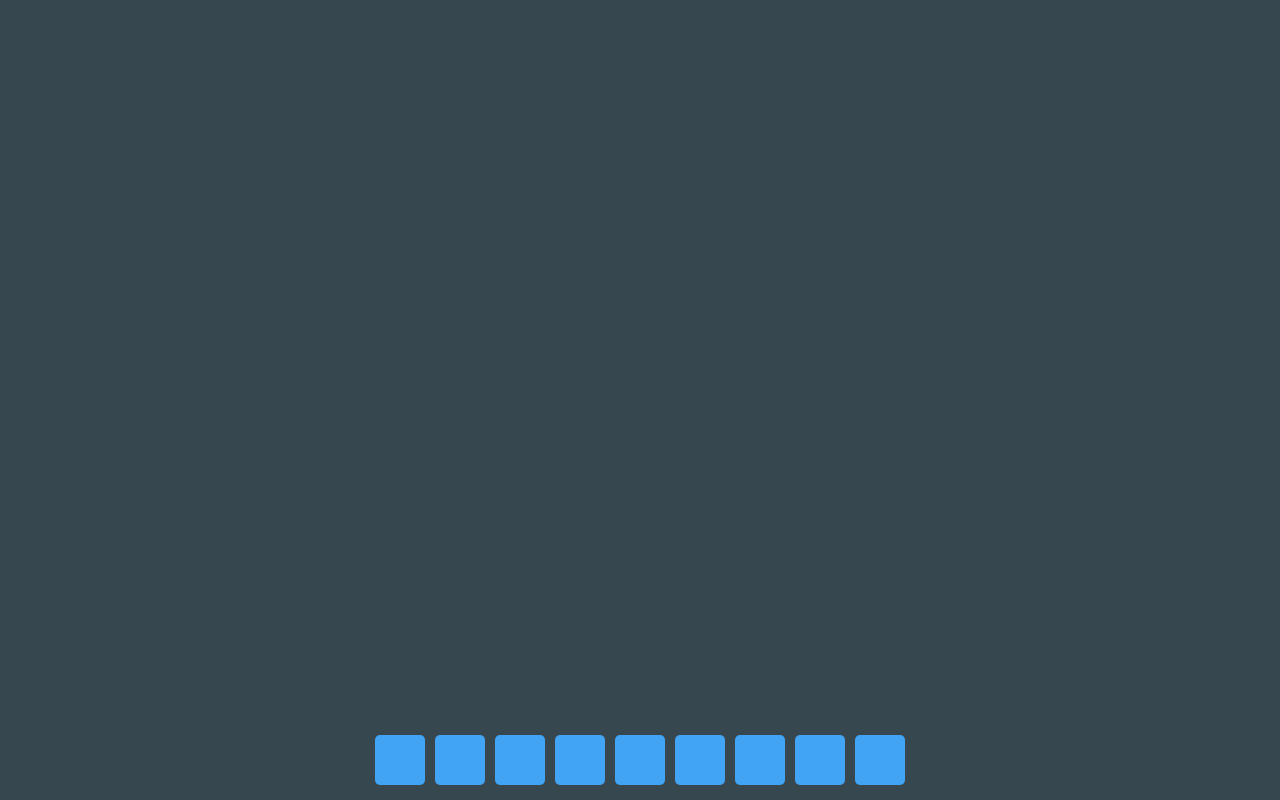
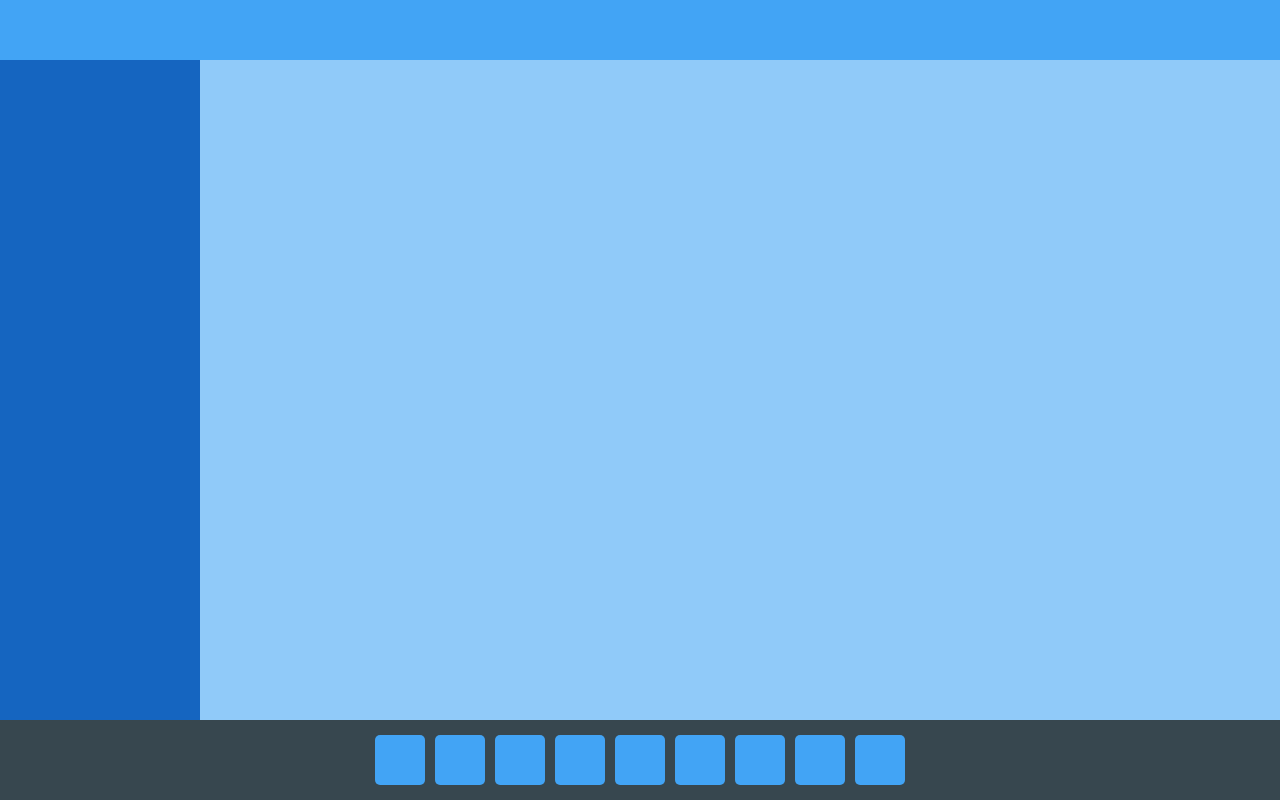
Before and after one commit to asmaus/menuPad, an Angular app: page / in a window 1280 px wide. Built offline with nearby package versions, Linux system fonts and the light colour scheme.

Commit message:
side-bar

```diff
--- a/src/app/app.component.html
+++ b/src/app/app.component.html
@@ -1,3 +1,10 @@
+<div class="header"></div>
+
+<div class="main">
+  <div class="side-bar"></div>
+  <div class="content"></div>
+</div>
+
 <div class="footer">
   <div class="square"></div>
   <div class="square"></div>
--- a/src/app/app.component.scss
+++ b/src/app/app.component.scss
@@ -1,8 +1,36 @@
+$header_height: 60px;
+$footer_height: 80px;
+$main_min_height: calc(100vh - $header_height - $footer_height);
+
+$side_bar_width: 200px;
+
+
+.header {
+	background-color: #42a4f5;
+	height: $header_height;
+}
+
+.main {
+	display: flex;
+	flex-direction: row;
+	min-height: $main_min_height;
+
+	.side-bar {
+		background-color: #1565c0;
+		width: $side_bar_width;
+	}
+
+	.content {
+		background-color: #90caf9;
+		width: calc(100% - $side_bar_width);
+	}
+}
+
 .footer {
 	position: fixed;
 	bottom: 0;
 	width: 100%;
-	height: 80px;
+	height: $footer_height;
 
 	display: flex;
 	justify-content: center;
```
